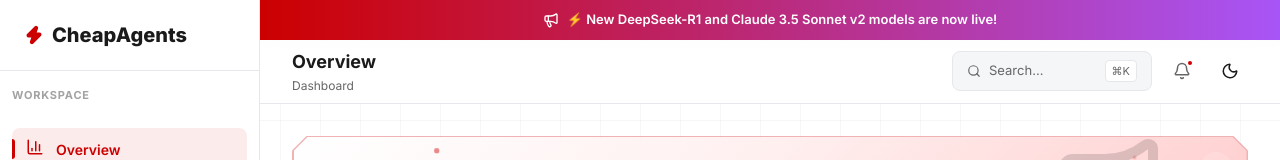
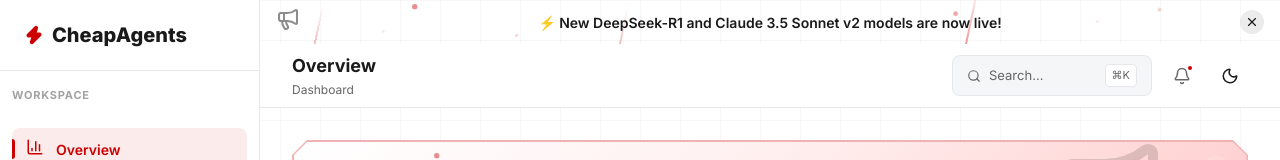
Before and after one commit to HassanAmeer/cheaprouter, a Next.js app: page /dashboard in a window 1280 px wide. Shown: the top 160 px of the page. Built offline with nearby package versions, Linux system fonts and the light colour scheme; no server answers.

Commit message:
now anouncement bars created for user dashboard v2

```diff
--- a/src/app/dashboard/dashboard.module.css
+++ b/src/app/dashboard/dashboard.module.css
@@ -596,6 +596,21 @@
   background: linear-gradient(135deg, #ffffff 0%, #fff0f0 45%, #ffcccc 100%);
 }
 
+.announcementBar {
+  margin: 0 !important;
+  clip-path: none !important;
+  background: transparent !important;
+}
+
+.announcementBar::before {
+  background: transparent !important;
+}
+
+.announcementBar::after {
+  clip-path: none !important;
+  inset: 0 !important;
+  background: transparent !important;
+}
 
 .welcomeTitle {
   font-size: 20px;
--- a/src/app/dashboard/layout.tsx
+++ b/src/app/dashboard/layout.tsx
@@ -1,16 +1,19 @@
 'use client';
+import { useState } from 'react';
 import Link from 'next/link';
 import { usePathname } from 'next/navigation';
 import styles from './dashboard.module.css';
+import pageStyles from '@/app/page.module.css';
 import { ThemeToggle } from '@/components/theme-toggle';
 import { useAuth } from '@/components/auth-provider';
 import { useSiteSettings } from '@/components/settings-provider';
-import { BarChart3, Key, Plug, Settings, CreditCard, Search, Bell, LogOut, Zap, LineChart, FileText, Rocket, Megaphone } from 'lucide-react';
+import { BarChart3, Key, Plug, Settings, CreditCard, Search, Bell, LogOut, Zap, LineChart, FileText, Rocket, Megaphone, X } from 'lucide-react';
 
 export default function DashboardLayout({ children }: { children: React.ReactNode }) {
   const pathname = usePathname();
   const { user, logout } = useAuth();
   const { settings } = useSiteSettings();
+  const [hideAnnouncement2, setHideAnnouncement2] = useState(false);
 
   const navItems = [
     { name: 'Overview', path: '/dashboard', icon: <BarChart3 size={18} />, badge: null },
@@ -97,21 +100,39 @@ export default function DashboardLayout({ children }: { children: React.ReactNod
 
       {/* Main Content */}
       <main className={styles.mainContent}>
-        {settings.dashboardSettings.announcementBanner && (
-          <div style={{
-            background: 'linear-gradient(90deg, var(--color-primary), #a855f7)',
-            color: '#fff',
-            padding: '10px 24px',
-            display: 'flex',
-            alignItems: 'center',
-            justifyContent: 'center',
-            gap: '8px',
-            fontSize: '13px',
-            fontWeight: 600,
-            boxShadow: '0 4px 12px rgba(0,0,0,0.1)'
-          }}>
-            <Megaphone size={16} />
-            {settings.dashboardSettings.announcementBanner}
+        {!hideAnnouncement2 && settings.dashboardSettings.announcementBanner && (
+          <div className={`${styles.welcomeBanner} ${styles.announcementBar}`} style={{ position: 'relative', overflow: 'hidden', padding: '0' }}>
+            <div className={pageStyles.cardStarsBg} style={{ opacity: 0.6, zIndex: 0, pointerEvents: 'none' }}>
+              <div className={`${pageStyles.cardStar} ${pageStyles.cardStar1}`} />
+              <div className={`${pageStyles.cardStar} ${pageStyles.cardStar2}`} />
+              <div className={`${pageStyles.cardStar} ${pageStyles.cardStar3}`} />
+              <div className={`${pageStyles.cardStar} ${pageStyles.cardStar4}`} />
+              <div className={`${pageStyles.cardStar} ${pageStyles.cardStar5}`} />
+              <div className={`${pageStyles.cardStar} ${pageStyles.cardStar6}`} />
+              <div className={`${pageStyles.cardShootingStar} ${pageStyles.cardShootingStar1}`} />
+              <div className={`${pageStyles.cardShootingStar} ${pageStyles.cardShootingStar2}`} />
+              <div className={`${pageStyles.cardShootingStar} ${pageStyles.cardShootingStar3}`} />
+            </div>
+
+            <div style={{ position: 'absolute', left: '16px', top: '50%', transform: 'translateY(-50%)', opacity: 0.5, zIndex: 0, pointerEvents: 'none' }}>
+              <Megaphone size={24} />
+            </div>
+
+            <button
+              onClick={() => setHideAnnouncement2(true)}
+              style={{ position: 'absolute', top: '50%', transform: 'translateY(-50%)', right: '16px', background: 'rgba(128,128,128,0.15)', border: 'none', borderRadius: '50%', width: '24px', height: '24px', display: 'flex', alignItems: 'center', justifyContent: 'center', cursor: 'pointer', zIndex: 2, color: 'inherit', transition: 'background 0.2s' }}
+              onMouseOver={(e) => e.currentTarget.style.background = 'rgba(128,128,128,0.25)'}
+              onMouseOut={(e) => e.currentTarget.style.background = 'rgba(128,128,128,0.15)'}
+              title="Dismiss Announcement"
+            >
+              <X size={14} />
+            </button>
+
+            <div style={{ position: 'relative', zIndex: 1, paddingLeft: '50px', paddingRight: '50px', display: 'flex', alignItems: 'center', minHeight: '44px', justifyContent: 'center' }}>
+              <div style={{ fontSize: '14px', fontWeight: 600 }}>
+                {settings.dashboardSettings.announcementBanner}
+              </div>
+            </div>
           </div>
         )}
 
```
Also changed, not shown: src/app/admin/dash-settings/page.tsx (+4 -4 lines).
